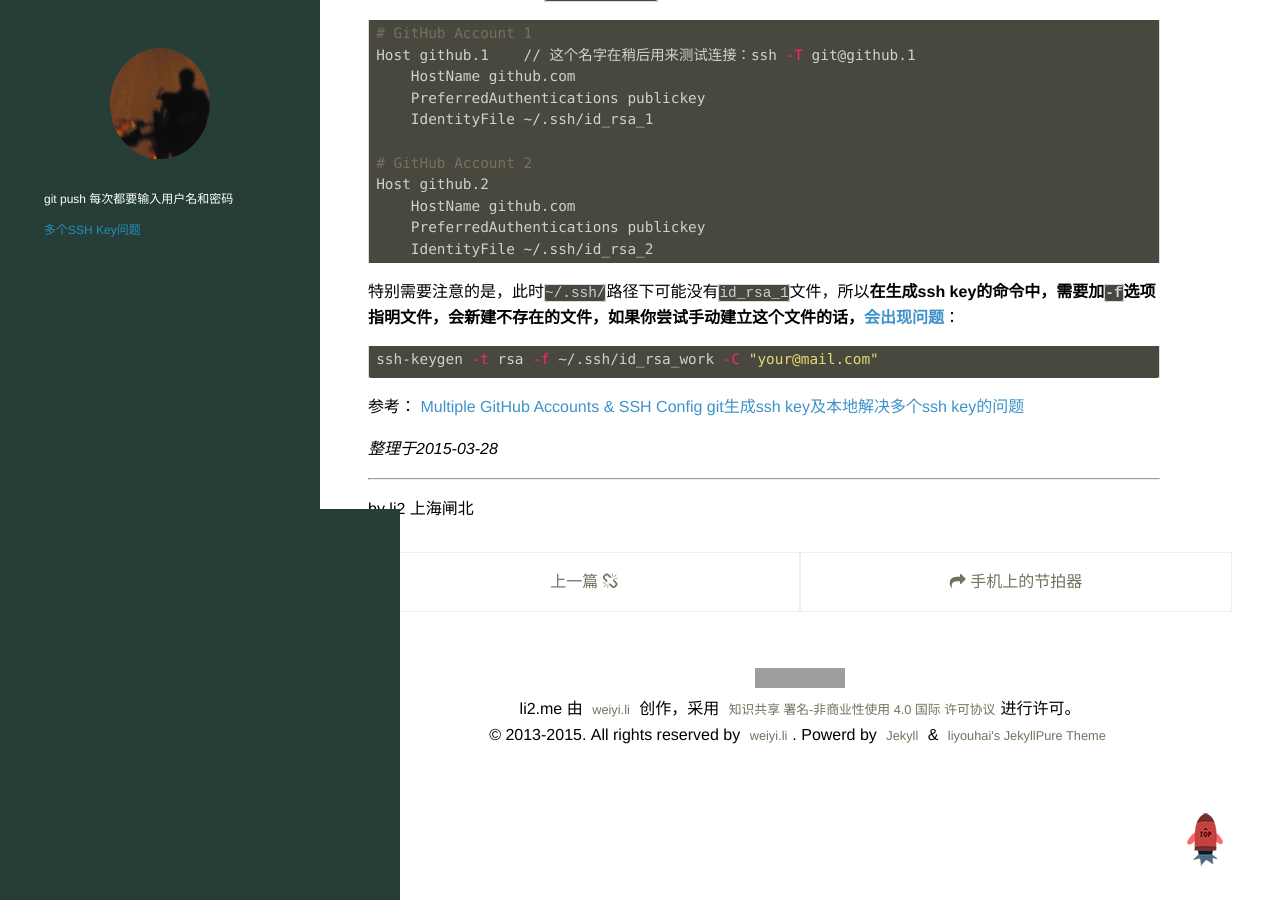
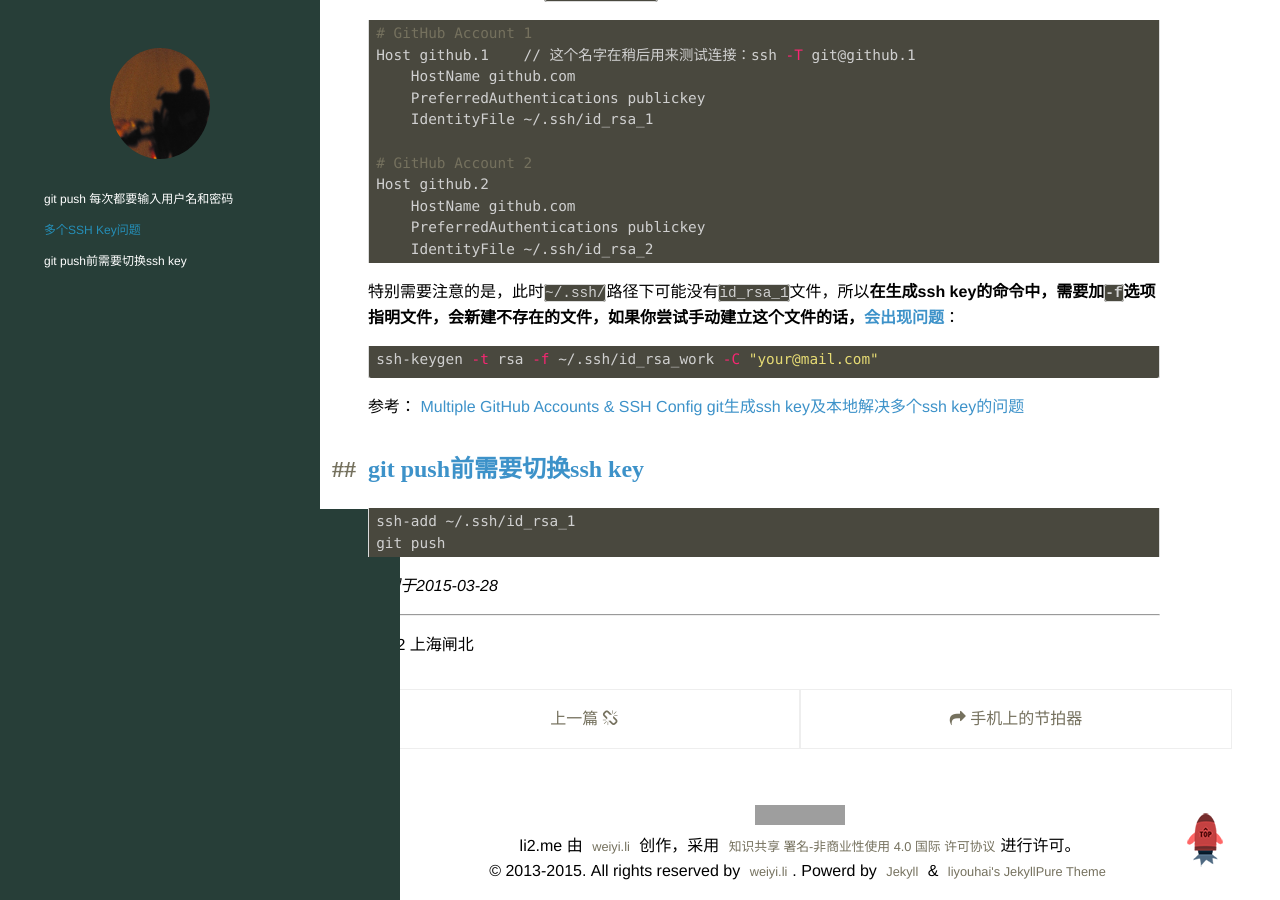
Before and after one commit to li2dotme/li2dotme.github.io, a Jekyll site: the page built from _posts/UTIL/2015-03-21-GIT-Command-Summary.md, in a window 1280 px wide and 900 px high, scrolled down 734 px. Built offline with Jekyll 4.4.1, drawn with Linux system fonts in a browser that asks for light colours; Markdown is read by kramdown in place of the engine named in the settings; comment, search, counter and statistics services are not loaded; grey boxes are pictures that could not be loaded.

Commit message:
Git push前切换ssh key

````diff
--- a/_posts/UTIL/2015-03-21-GIT-Command-Summary.md
+++ b/_posts/UTIL/2015-03-21-GIT-Command-Summary.md
@@ -52,8 +52,16 @@
 ```
 
 参考：
-[Multiple GitHub Accounts & SSH Config](http://stackoverflow.com/questions/3225862/multiple-github-accounts-ssh-config/29315364#29315364)
+[Multiple GitHub Accounts & SSH Config](http://stackoverflow.com/a/17158985/2722270)
 [git生成ssh key及本地解决多个ssh key的问题](http://riny.net/2014/git-ssh-key/)
+
+
+## [git push前需要切换ssh key](http://stackoverflow.com/a/18725082/2722270)
+
+```sh
+ssh-add ~/.ssh/id_rsa_1
+git push
+```
 
 *整理于2015-03-28*
 
````
